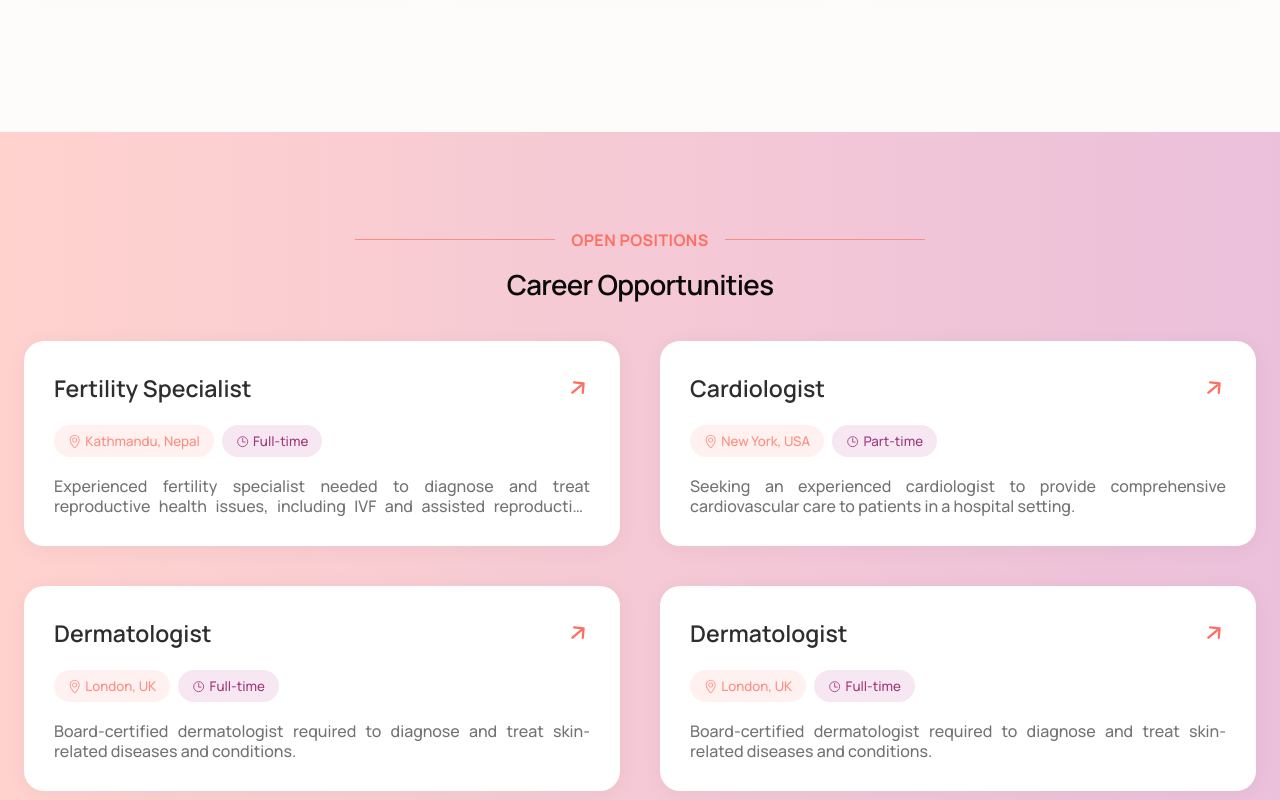
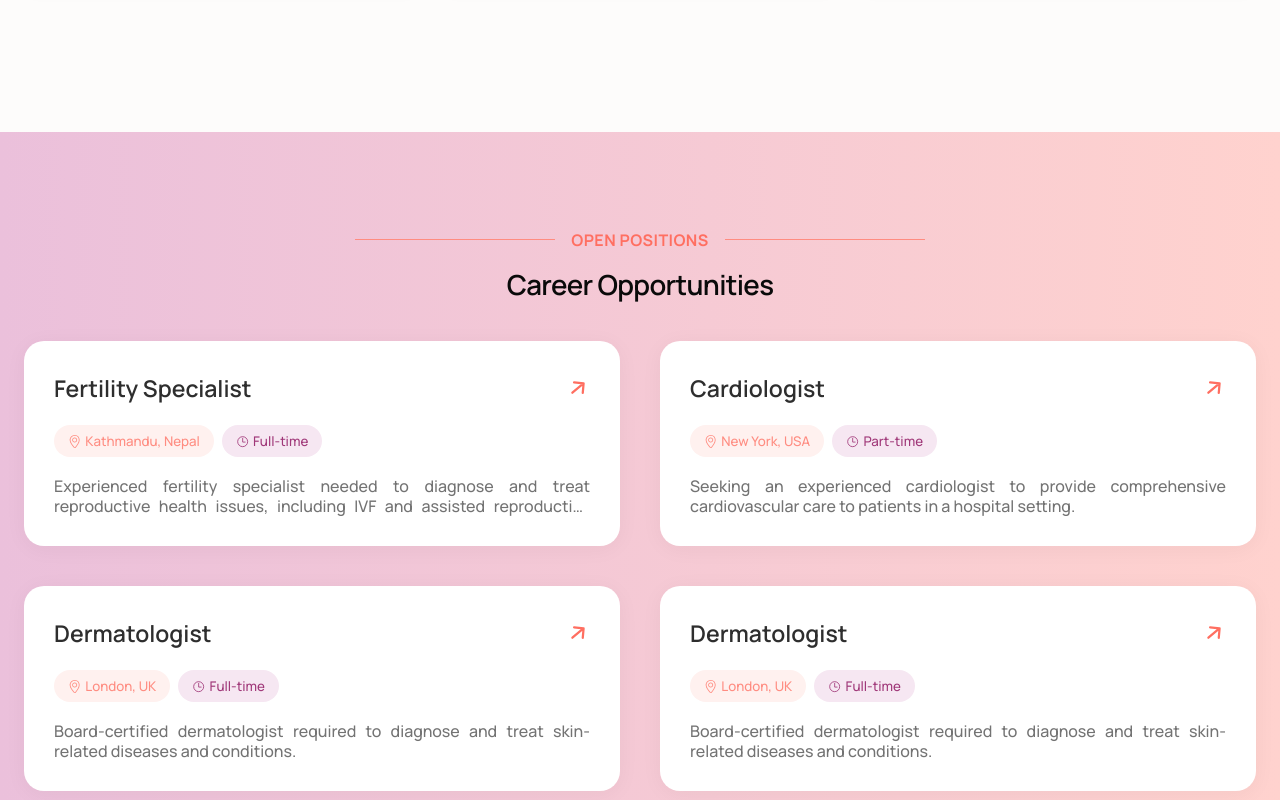
Before and after one commit to gauravkushwaha409/vatsalya-natural-ivf, a Next.js app: page /career in a window 1280 px wide. Shown: the part 1140-1940 px from the top of the page. Built offline with nearby package versions, Linux system fonts and the light colour scheme; no server answers.

Commit message:
fix: Update background gradient colors in OpenPosition component

```diff
--- a/src/app/career/partials/OpenPosition.tsx
+++ b/src/app/career/partials/OpenPosition.tsx
@@ -39,10 +39,7 @@ const jobListings = [
 const OpenPosition = () => {
   return (
     <div className="">
-      <div
-        className="w-full py-16 md:py-24 bg-gradient-to-r from-[#FFD2CE] to-[#EBC0DB]
-      "
-      >
+      <div className="w-full py-16 md:py-24 bg-gradient-to-r from-[#EBC0DB] to-primary-100">
         <div className="container mx-auto px-4 md:px-6">
           <div className="flex flex-col items-center text-center space-y-4 ">
             <div className="flex items-center w-full justify-center gap-4 max-w-3xl">
```
